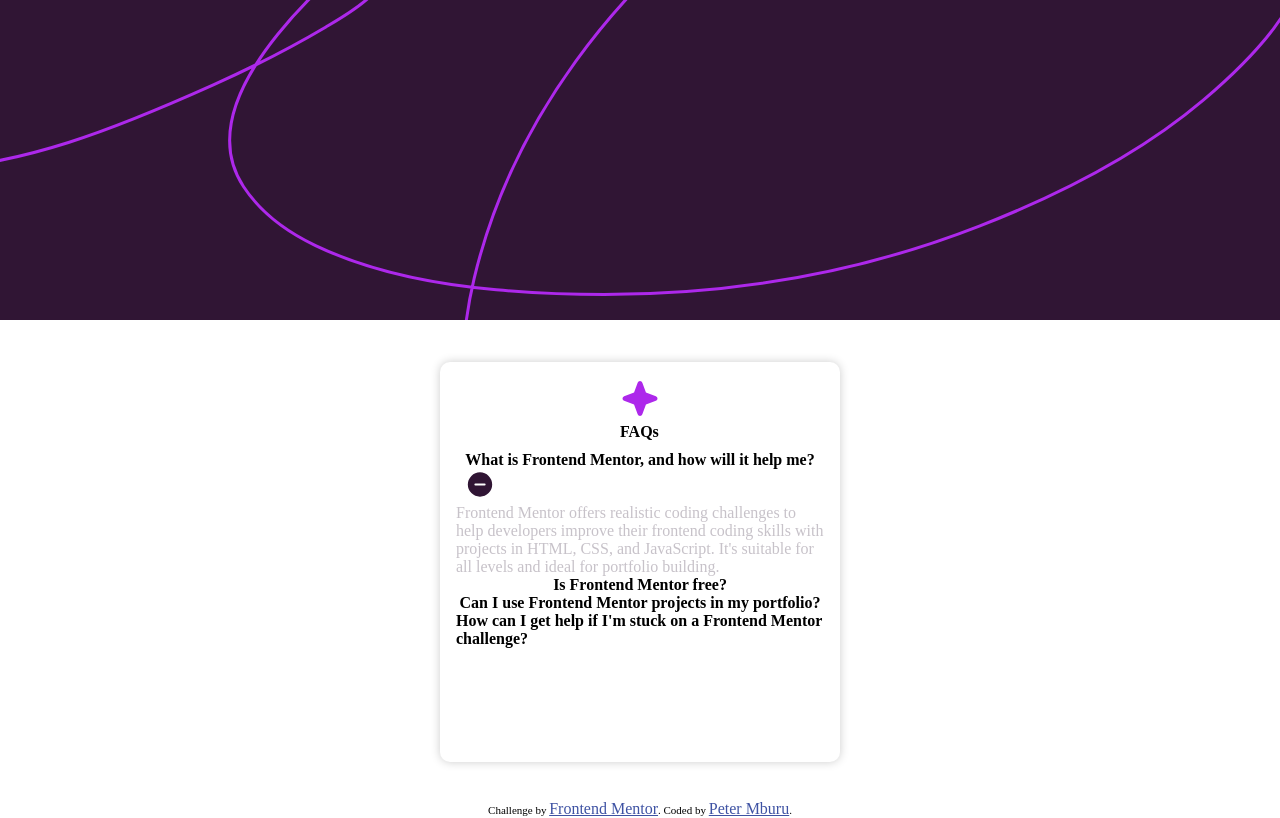
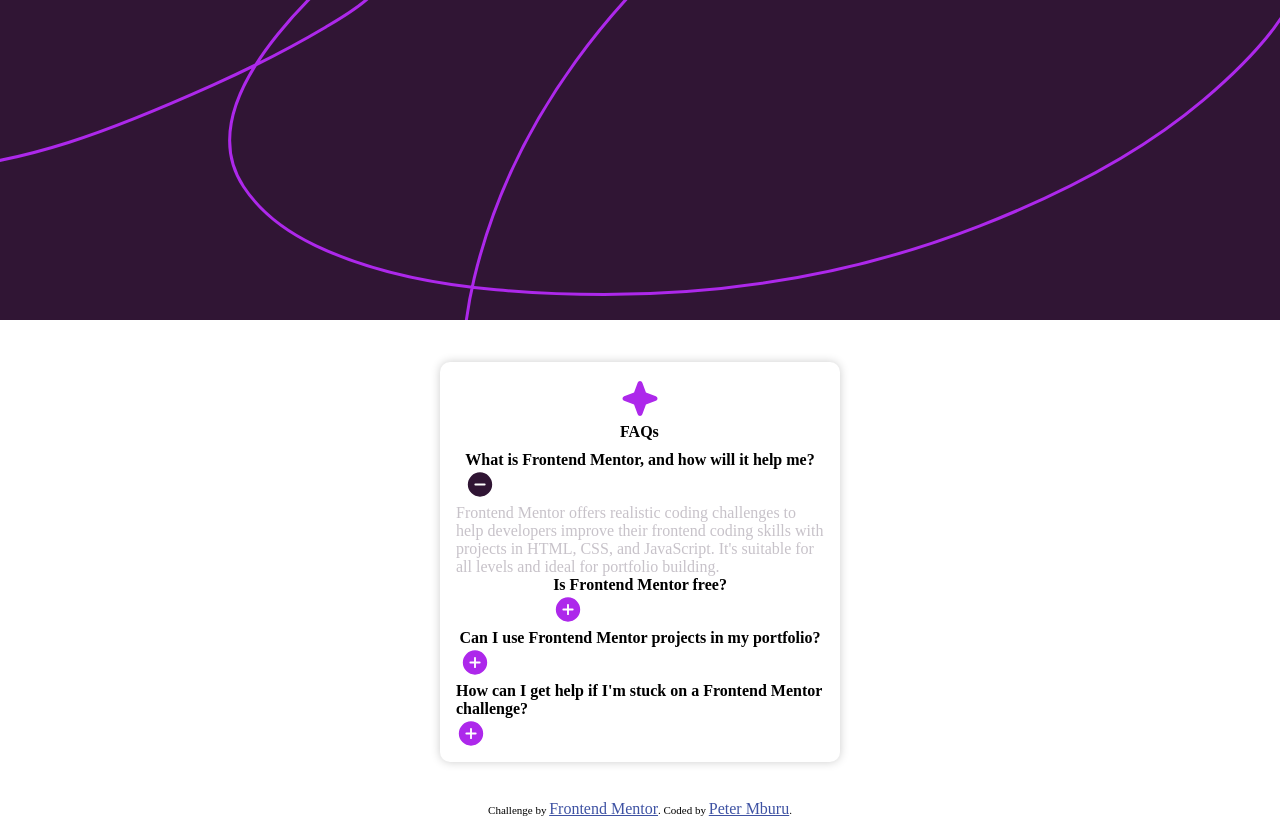
Before and after one commit to kiganyamburu/Frontendmentor-FAQ-Accordion, a plain HTML site: page index.html in a window 1280 px wide. Shown: the top 818 px of the page. Drawn offline with Linux system fonts and the light colour scheme.

Commit message:
div icon

```diff
--- a/index.html
+++ b/index.html
@@ -41,10 +41,17 @@
             building.
           </p>
         </div>
-        <div> <h2>Is Frontend Mentor free?</h2></div>
-        <div><h2>Can I use Frontend Mentor projects in my portfolio?</h2></div>
+        <div>
+          <h2>Is Frontend Mentor free?</h2>
+          <img src="./assets/images/icon-plus.svg" alt="plus-icon">
+        </div>
+        <div>
+          <h2>Can I use Frontend Mentor projects in my portfolio?</h2>
+          <img src="./assets/images/icon-plus.svg" alt="plus-icon">
+        </div>
         <div>
           <h2>How can I get help if I'm stuck on a Frontend Mentor challenge?</h2>
+          <img src="./assets/images/icon-plus.svg" alt="plus-icon">
         </div>
         </div>
       </div>
```
